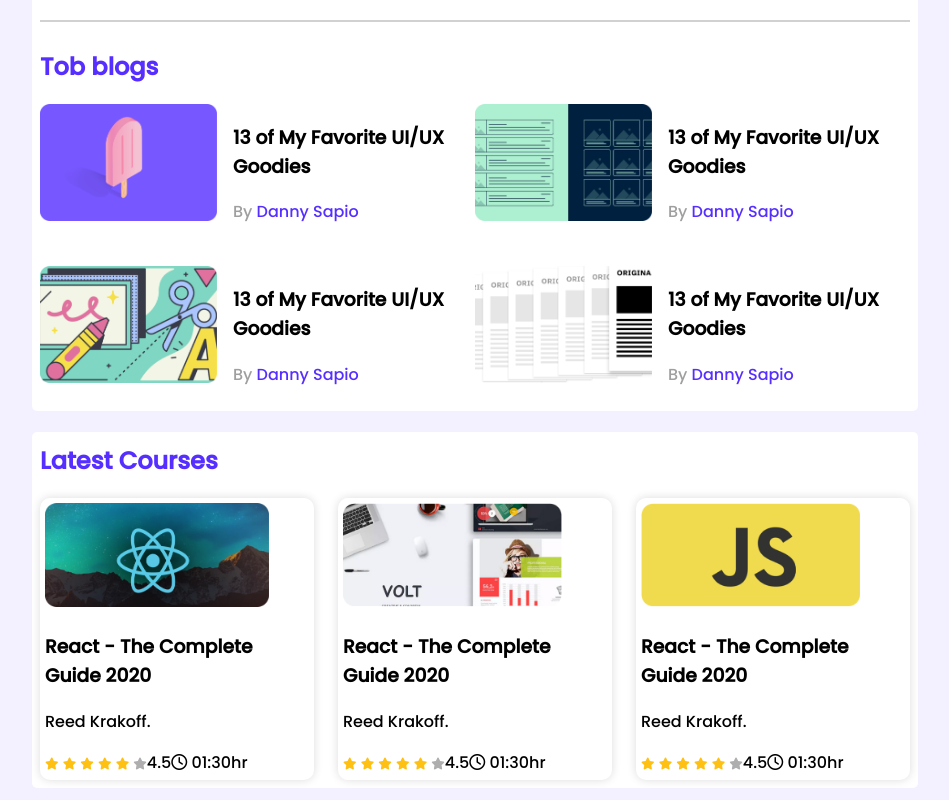
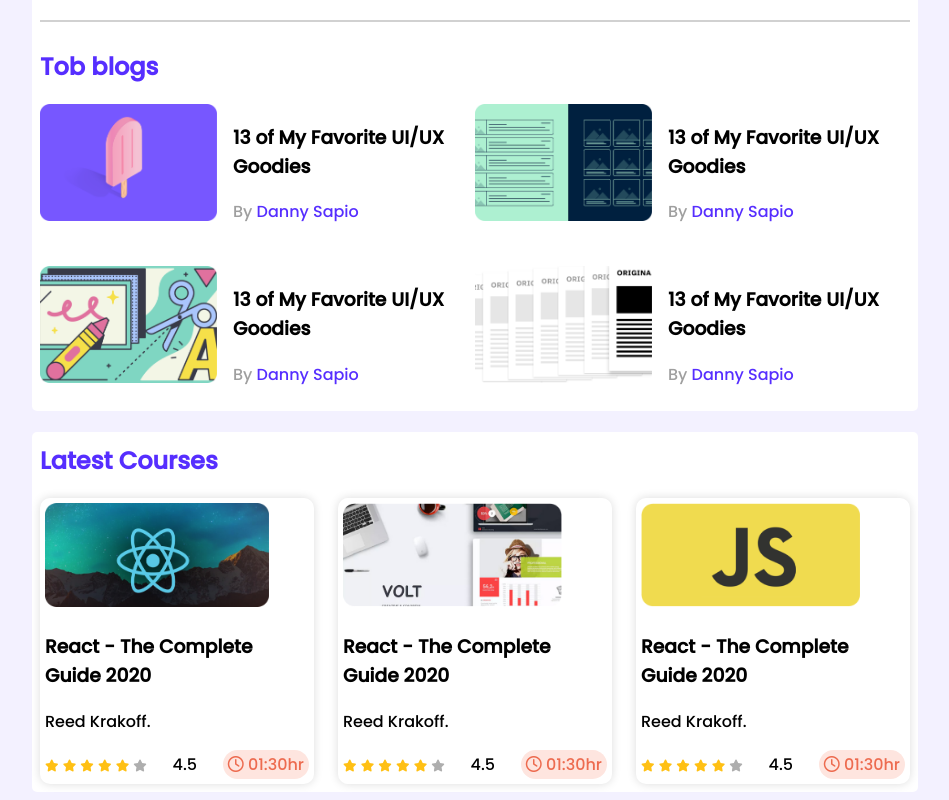
Before and after one commit to RnRukon/LEDAER-BORAD-CSS, a plain HTML site: page index.html in a window 1280 px wide. Shown: the part 355-1155 px from the top of the page, without its empty margins (165-1114 px from the left). Drawn offline with Linux system fonts and the light colour scheme.

Commit message:
somthing ubdate

```diff
--- a/index.html
+++ b/index.html
@@ -22,7 +22,7 @@
         <nav>
             <span>
                 <a href=""><img class="logo" src="images/icons/logo.png" alt=""></a>
-                <div class="idia">Idea</div>
+                <div><a class="idia" href=""> Idea</a></div>
             </span>
             <span class="menu">
                 <a href="">Home</a>
@@ -31,6 +31,12 @@
                 <a href=""><img class="profile" src="images/icons/profile.png" alt=""></a>
             </span>
         </nav>
+
+
+
+
+
+
     </header>
 
     <!-------------------------------------- HEADER END -------------------------------------->
--- a/style/style.css
+++ b/style/style.css
@@ -30,6 +30,7 @@ nav span {
 .idia {
     color: #ffffff;
     font-size: 24px;
+    text-decoration: none;
 }
 
 .menu a {
@@ -48,6 +49,10 @@ nav span {
     width: 51px;
     height: 51px;
 }
+
+/*------------------------------
+         Navber End
+-------------------------------*/
 
 main {
     display: flex;
@@ -161,7 +166,7 @@ hr {
 .course-info {
     display: flex;
     align-items: center;
-    justify-content: flex-start;
+    justify-content: space-between;
 }
 
 .fa-star {
@@ -174,6 +179,13 @@ hr {
 
 .fa-star.empty {
     color: #AEAEAE;
+}
+
+.course-duration {
+    background-color: #FEE5DF;
+    color: #ED6B4F;
+    border-radius: 20px;
+    padding: 2px 5px;
 }
 
 /*--------------------------
```
